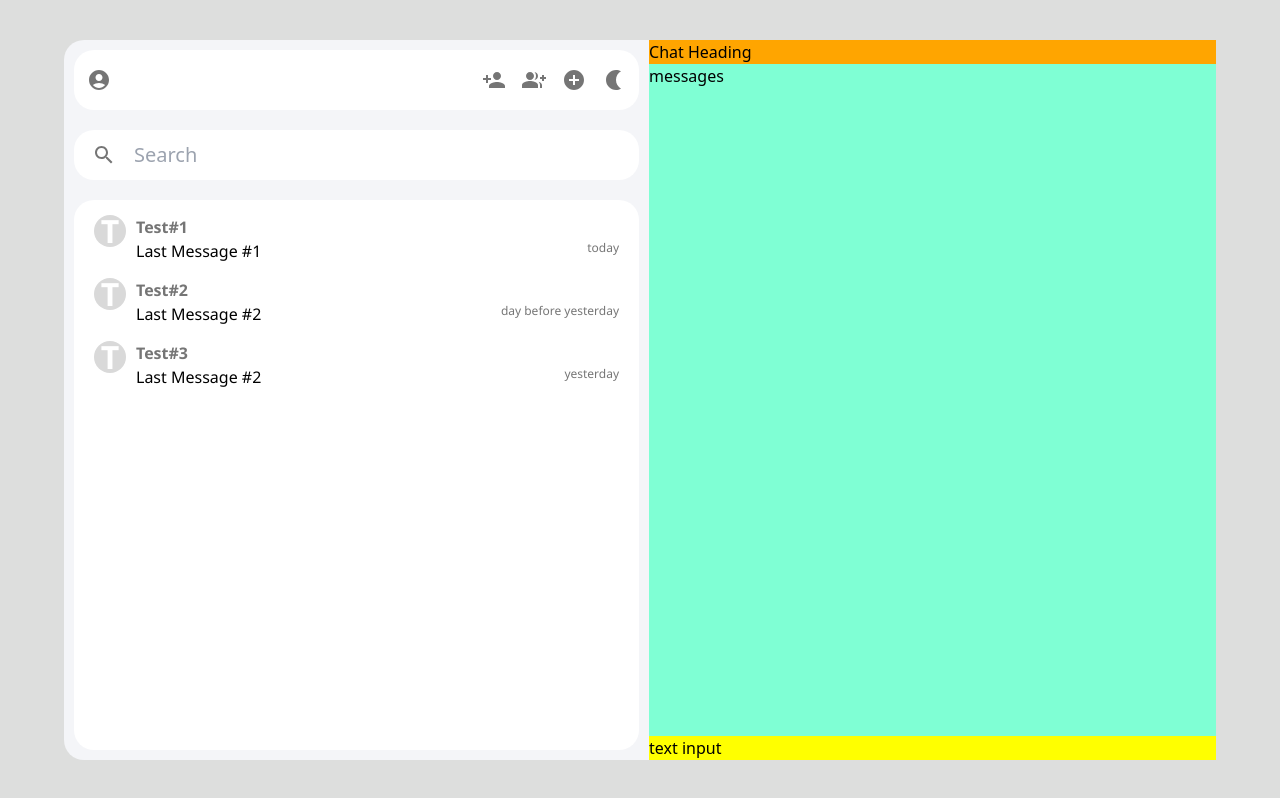
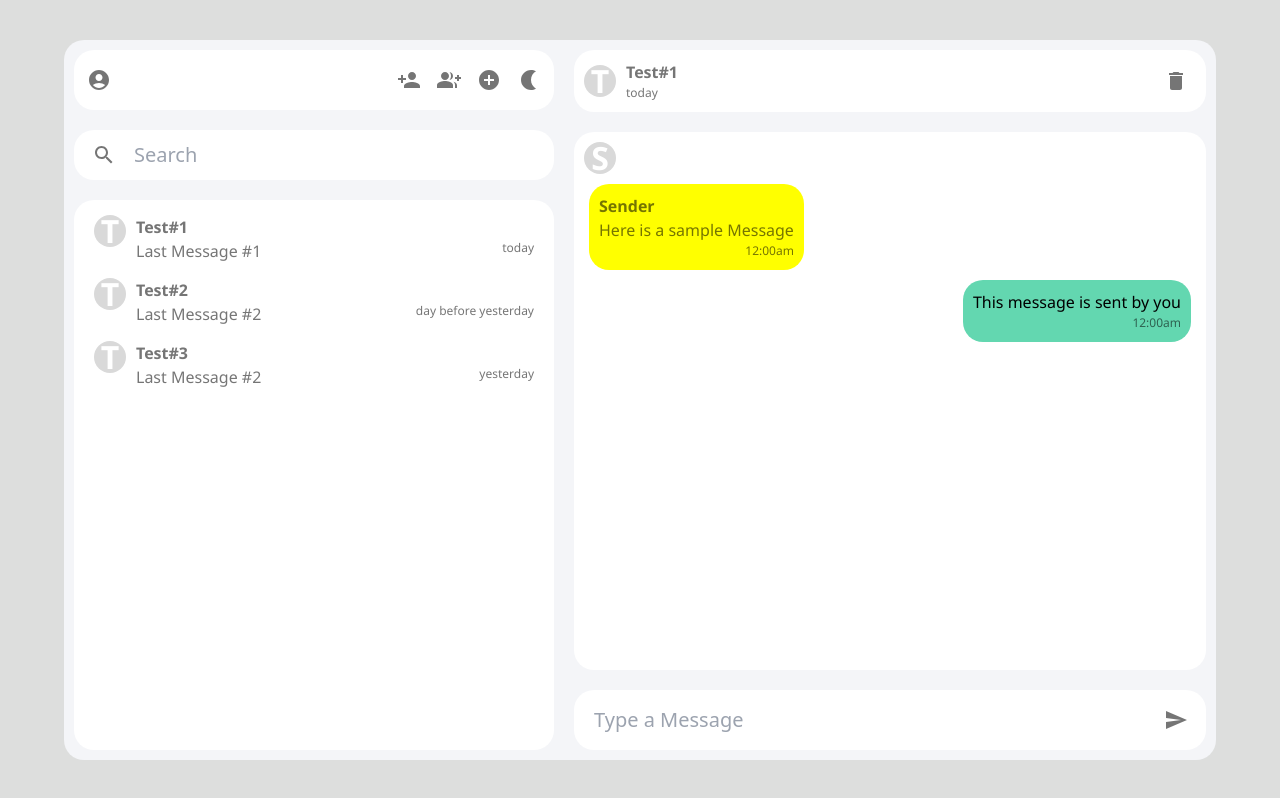
Before and after one commit to rohnkhatri/Konvo, a React (Vite) app: page / in a window 1280 px wide. Built offline with nearby package versions, Linux system fonts and the light colour scheme.

Commit message:
messages css update

```diff
--- a/src/components/ChatArea.jsx
+++ b/src/components/ChatArea.jsx
@@ -1,12 +1,40 @@
 import React from 'react'
 import './myStyles.css';
+import { IconButton } from '@mui/material';
+import  DeleteIcon  from '@mui/icons-material/Delete';
+import SendIcon from '@mui/icons-material/Send';
+import MessageOthers from './MessageOthers';
+import MessageSelf from './MessageSelf';
 
-function ChatArea() {
+function ChatArea({ props }) {
   return (
     <div className='chatArea-container'>
-        <div className="chatArea-header">Chat Heading</div>
-        <div className="messages-container">messages</div>
-        <div className="text-input-area">text input</div>
+        <div className="chatArea-header">
+      <p className='con-icon'>{props.name[0]}</p>
+        <div className="header-Text">
+        <p className='con-title'>{props.name}</p>
+        <p className='con-timestamp'>{props.timeStamp}</p>
+        </div>
+        <IconButton>
+            <DeleteIcon/>
+        </IconButton>
+        </div>
+
+
+
+
+
+        <div className="messages-container">
+        <MessageOthers/>
+        <MessageSelf/>
+        </div>
+
+        <div className="text-input-area">
+            <input placeholder='Type a Message' className='search-box' />
+            <IconButton>
+                <SendIcon/>
+            </IconButton>
+        </div>
     </div>
   )
 }
--- a/src/components/ConversationsItem.jsx
+++ b/src/components/ConversationsItem.jsx
@@ -1,5 +1,6 @@
 import React from 'react'
 import './myStyles.css';
+
 
 
 function ConversationsItem({props}) {
--- a/src/components/MainContainer.jsx
+++ b/src/components/MainContainer.jsx
@@ -1,13 +1,30 @@
-import React from "react";
+import React, { useState } from "react";
 import './myStyles.css';
 import Sidebar from "./Sidebar";
 import ChatArea from "./ChatArea";
 
 function MainComponent(){
+  const [conversations ,setConversations] =useState([
+    {
+      name : 'Test#1',
+      lastMessage : 'Last Message #1',
+      timeStamp : 'today',
+    },
+    {
+      name : 'Test#2',
+      lastMessage : 'Last Message #2',
+      timeStamp : 'day before yesterday',
+    },
+    {
+      name : 'Test#3',
+      lastMessage : 'Last Message #2',
+      timeStamp : 'yesterday',
+    },
+  ])
     return (
         <div className="main-container">
           <Sidebar/>
-         <ChatArea/>
+          <ChatArea props = {conversations[0]}/>
         </div>
     );
 }
--- /dev/null
+++ b/src/components/MessageOthers.jsx
@@ -0,0 +1,20 @@
+import React from 'react'
+
+function MessageOthers() {
+    var props1 = {name : "Sender" , message : "Here is a sample Message"}
+  return (
+    <div className='other-message-container'>
+    {/* <div className='.conversation-container'> */}
+        <p className='con-icon'>{props1.name[0]}</p>
+        <div className="other-text-content">
+        <p className='con-title'>{props1.name}</p>
+        <p className="con-lastMessage">{props1.message}</p>
+        <p className='self-timeStamp'>12:00am</p>
+        </div>
+    </div>
+
+    // </div>
+  )
+}
+
+export default MessageOthers;
--- /dev/null
+++ b/src/components/MessageSelf.jsx
@@ -0,0 +1,15 @@
+import React from 'react'
+
+function MessageSelf() {
+    var props2 = {name : "You" , message : "This message is sent by you"}
+  return (
+    <div className='self-message-container'>
+        <div className="messageBox">
+            <p>{props2.message}</p>
+            <p className='self-timeStamp'>12:00am</p>
+        </div>
+    </div>
+  );
+}
+
+export default MessageSelf;
--- a/src/components/myStyles.css
+++ b/src/components/myStyles.css
@@ -31,6 +31,7 @@
     border: none;
     font-size: 1.25rem;
     margin-left: 10px;
+    color: rgba(0, 0, 0, 0.54);
 }
 .sb-conversations{
     background-color: white;
@@ -69,7 +70,9 @@
 
 .con-lastMessage{
     font-family: 'Segoe UI', Tahoma, Geneva, Verdana, sans-serif;
-    /* color : rgba(0 ,0 ,0 ,0.54) */
+    color : rgba(0 ,0 ,0 ,0.54);
+    /* font-size: 0.75rem; */
+
 
 }
 .con-title{
@@ -91,14 +94,88 @@
     /* background-color: aliceblue; */
     display: flex;
     flex-direction: column;
+
 }
 .chatArea-header{
     background-color: orange;
+    display: flex;
+    align-items: center;
+    gap: 10px;
+    background-color: white;
+    padding: 10px 10px;
+    margin: 10px;
+    border-radius: 20px;
 }
 .messages-container{
-    background-color: aquamarine;
+    flex: 1;
+    background-color: white;
+    padding: 10px 10px;
+    margin: 10px;
+    border-radius: 20px;
+
+}
+.text-input-area{
+    /* background-color: yellow; */
+    background-color: white;
+    padding: 10px 10px;
+    margin: 10px;
+    border-radius: 20px;
+    display: flex;
+    justify-content: space-between;
+}
+.header-Text{
+    display: flex;
+    flex-direction: column;
+    justify-content: center;
     flex: 1;
 }
-.text-input-area{
+.messageBox{
+    display: flex;
+    flex-direction: column;
+    background-color: #63d7b0;
+    width: max-content;
+    padding: 10px 10px;
+    margin: 5px;
+    border-radius: 20px;
+    font-family: 'Segoe UI', Tahoma, Geneva, Verdana, sans-serif;
+}
+.self-message-container{
+    display: flex;
+    justify-content: flex-end;
+}
+
+.conversation-container{
+    display: grid;
+    grid-template-columns: 32px auto auto;
+    grid-template-rows: auto auto;
+    column-gap: 10px;
+    padding: 5px;
+    margin: 5px;
+    border-radius: 20px;
+
+}
+
+.other-message-container{
+   /* background-color: #d9d9d9; */
+    /* display: flex;
+    flex-direction: column; */
+
+}
+
+.other-text-content{
     background-color: yellow;
+    padding: 10px 10px;
+    margin: 5px;
+    border-radius: 20px;
+    width: max-content;
+    margin-top: 10px;
+    display: flex;
+    flex-direction: column;
 }
+.self-timeStamp{
+    align-self: flex-end;
+    font-family: 'Segoe UI', Tahoma, Geneva, Verdana, sans-serif;
+    font-size: 0.75rem;
+    color : rgba(0,0 ,0 ,0.54);
+    font-weight: lighter;
+}
```
